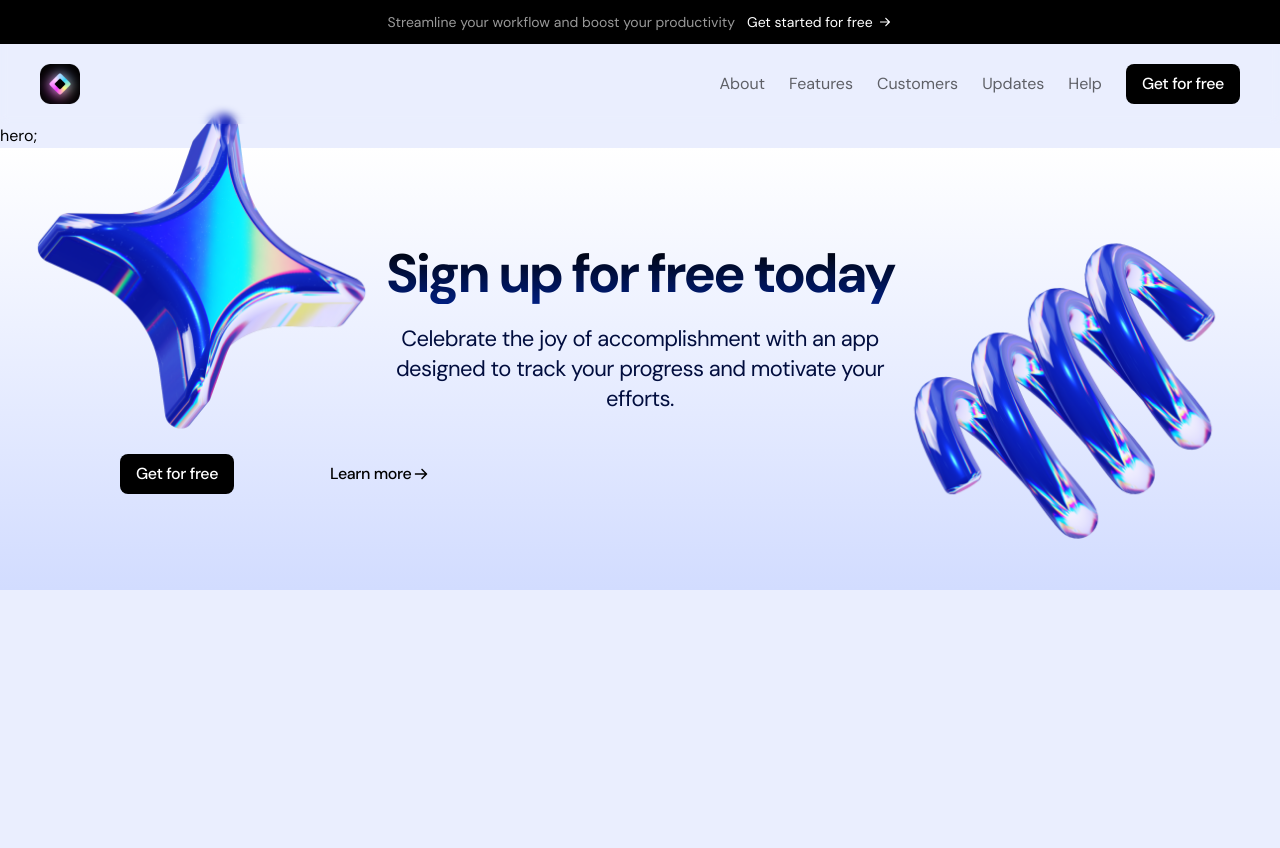
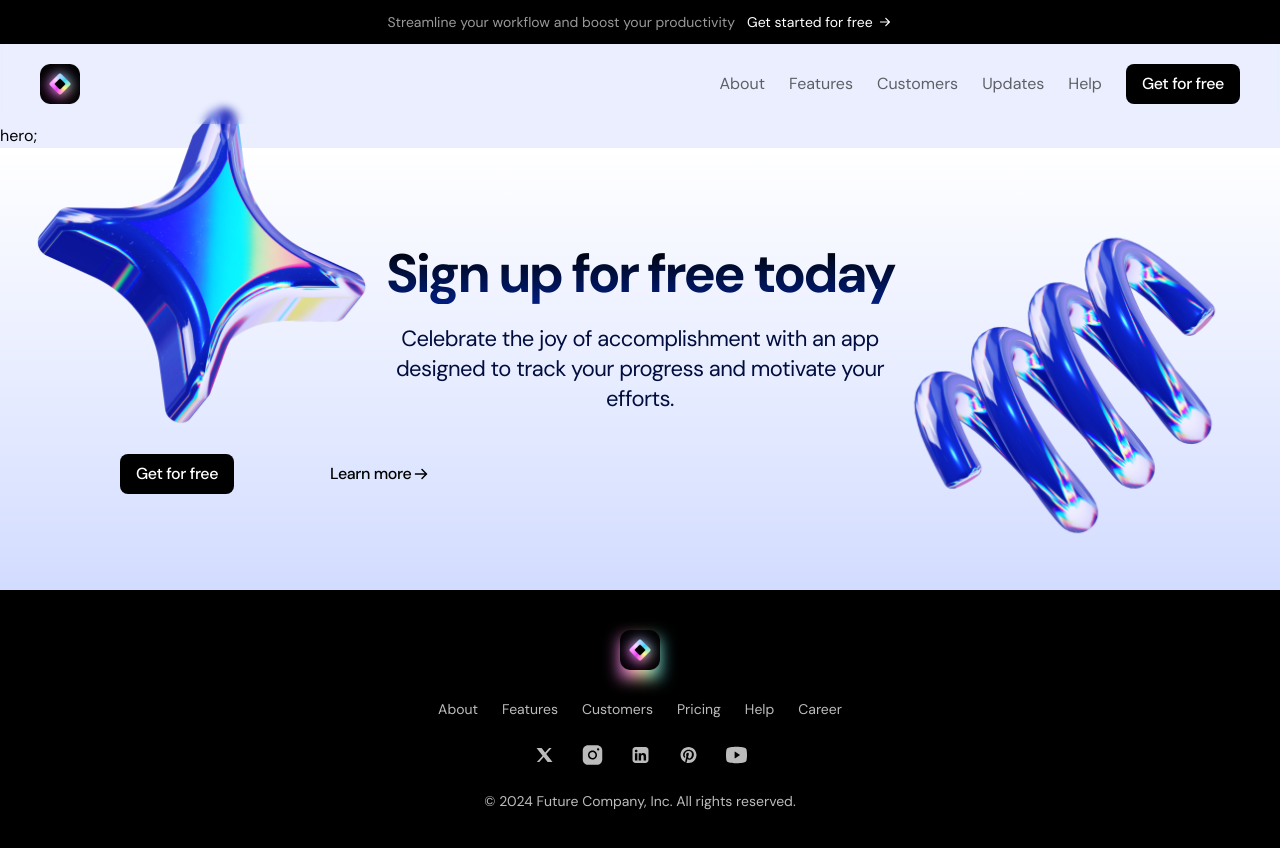
Before and after one commit to AnnaBilokon/landing-page-saas-project, a Next.js app: page / in a window 1280 px wide. Shown: the top 848 px of the page. Before the commit the page ends 800 px from the top, so only its background shows below. Built offline with nearby package versions, Linux system fonts and the light colour scheme.

Commit message:
create component

```diff
--- a/src/sections/Footer.tsx
+++ b/src/sections/Footer.tsx
@@ -1,3 +1,37 @@
+import logo from "@/assets/logosaas.png";
+import Image from "next/image";
+import SocialX from "@/assets/social-x.svg";
+import SocialInsta from "@/assets/social-insta.svg";
+import SocialLinkedIn from "@/assets/social-linkedin.svg";
+import SocialPin from "@/assets/social-pin.svg";
+import SocialYoutube from "@/assets/social-youtube.svg";
+
 export const Footer = () => {
-  return null;
+  return (
+    <footer className="bg-black text-[#BCBCBC] text-sm py-10 text-center">
+      <div className="container">
+        <div className="inline-flex relative before:content-[''] before:top-2 before:bottom-0 before:h-full before:blur before:w-full before:bg-[linear-gradient(to_right,#F87BFF,#FB92CF,#FFDD9B,#C2F0B1,#2FD8FE)] before:absolute">
+          <Image src={logo} alt="logo image" height={40} className="relative" />
+        </div>
+        <nav className="flex flex-col md:flex-row md:justify-center gap-6 mt-6">
+          <a href="">About</a>
+          <a href="">Features</a>
+          <a href="">Customers</a>
+          <a href="">Pricing</a>
+          <a href="">Help</a>
+          <a href="">Career</a>
+        </nav>
+        <div className="flex justify-center gap-6 mt-6">
+          <SocialX />
+          <SocialInsta />
+          <SocialLinkedIn />
+          <SocialPin />
+          <SocialYoutube />
+        </div>
+        <p className="mt-6">
+          &copy; 2024 Future Company, Inc. All rights reserved.
+        </p>
+      </div>
+    </footer>
+  );
 };
```
